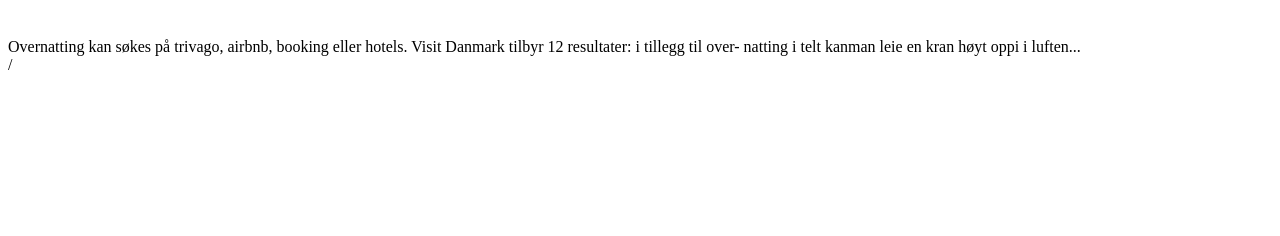
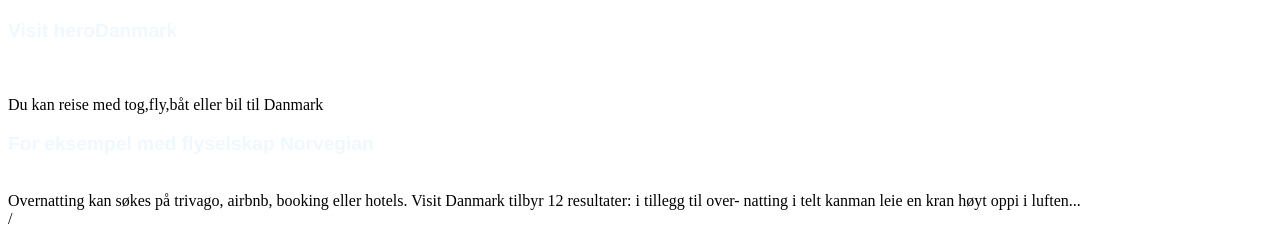
Before and after one commit to Murka1456/kode14-oppgave-2, a website: page index.html in a window 1280 px wide. Shown: the part 803-1039 px from the top of the page. Before the commit the page ends 885 px from the top, so only its background shows below. Drawn offline with Linux system fonts and the light colour scheme.

Commit message:
herotext

```diff
--- a/index.html
+++ b/index.html
@@ -60,9 +60,11 @@
         <img class="imgtransport" src="bilder/buss.jpg" alt="flixbuss">
       </div>
       <div class="herotextTransport">
-<h3></h3>
-<h3></h3>
-<a href=""></a>
+<h3>Visit heroDanmark</h3>
+<img src="" alt="">
+<p>Du kan reise med tog,fly,båt eller bil til Danmark</p>
+<h3> For eksempel med flyselskap Norvegian</h3>
+<a href="https://www.rejseplanen.dk/webapp/index.html?language=da_DA#!P|TP!histId|0!histKey|H171852"></a>
       </div>
 
       </div>
```
